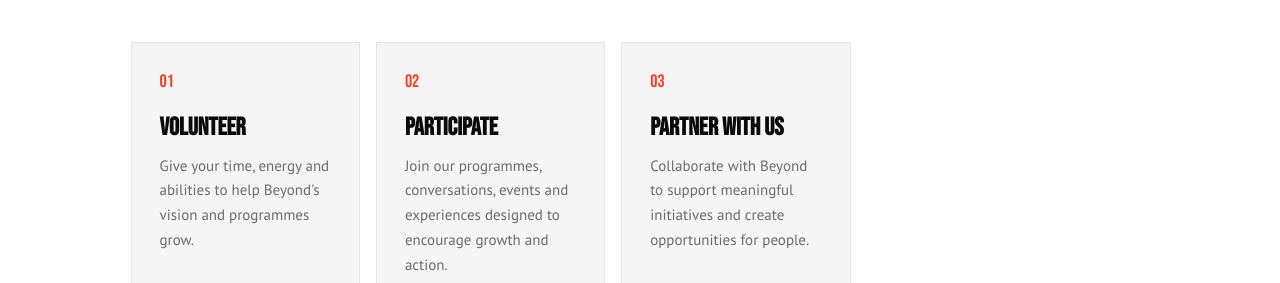
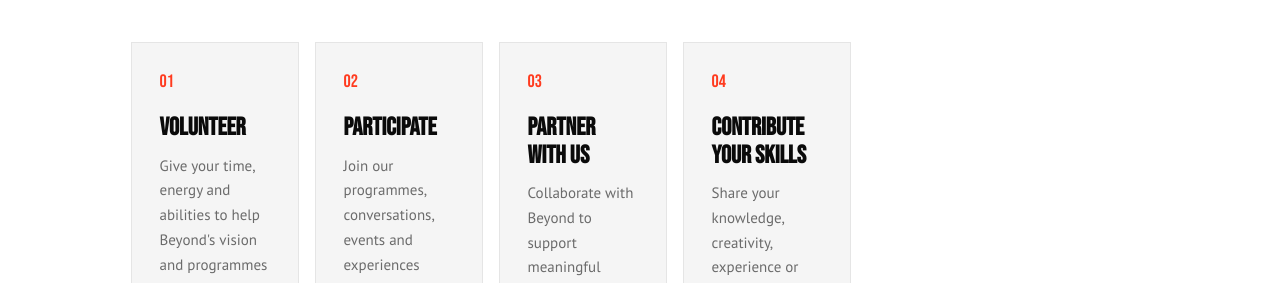
Before and after one commit to KelechC/Beyond, a plain HTML site: page index.html in a window 1280 px wide. Shown: the part 5039-5322 px from the top of the page. Drawn offline with Linux system fonts and the light colour scheme; a web font is replaced by a local one.

Commit message:
Update index.html

```diff
--- a/index.html
+++ b/index.html
@@ -306,9 +306,9 @@ button { font: inherit; }
 
 .involvement-grid {
   display: grid;
-  grid-template-columns: repeat(3, minmax(0, 1fr));
+  grid-template-columns: repeat(4, minmax(0, 1fr));
   gap: 16px;
-  margin: 45px 0 35px;
+  margin: 45px 0;
   position: relative;
   z-index: 2;
 }
```
